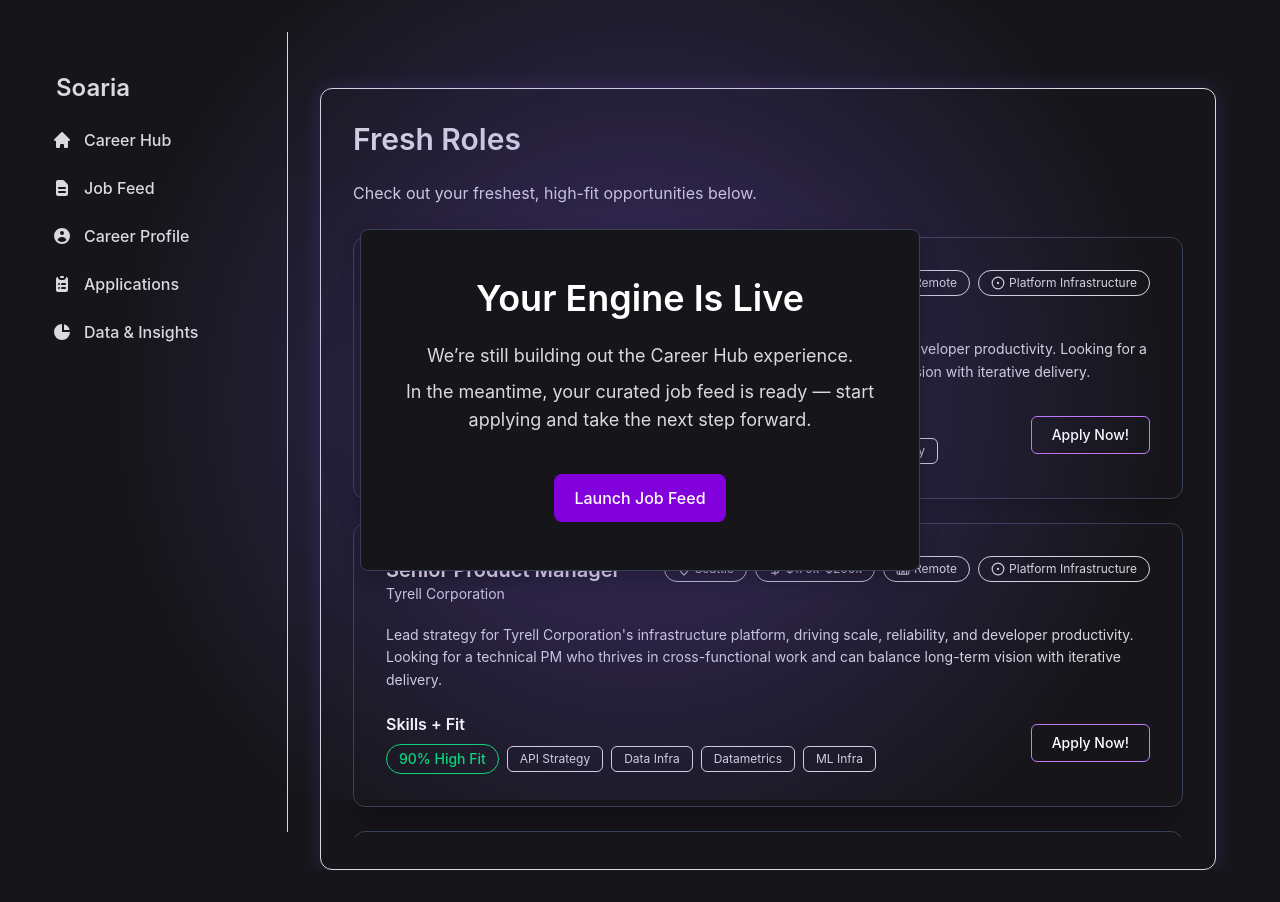
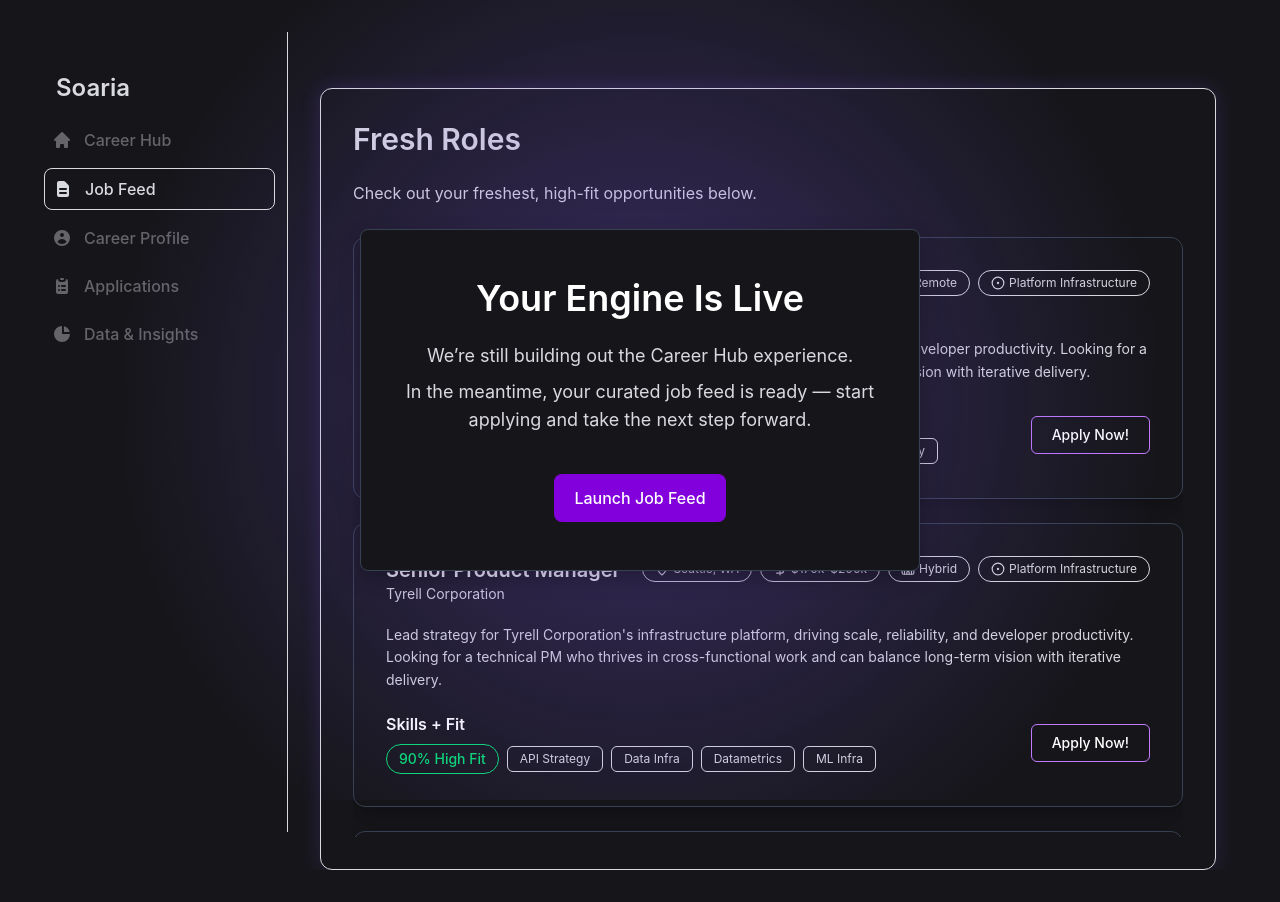
Before and after one commit to Soaria-pro/soaria-web, a Next.js app: page /careerhub in a window 1280 px wide. Built offline with nearby package versions, Linux system fonts and the light colour scheme.

Commit message:
[fix] deployment errors with new json file

```diff
--- a/components/careerhub/JobCard.tsx
+++ b/components/careerhub/JobCard.tsx
@@ -34,10 +34,23 @@ export default function JobCard({ job }: JobCardProps) {
     const iconClass = "w-3.5 h-3.5 text-white/70";
     if (label.toLowerCase().includes("seattle")) return <MapPin className={iconClass} />;
     if (label.includes("$")) return <DollarSign className={iconClass} />;
-    if (label.toLowerCase().includes("remote")) return <Building2 className={iconClass} />;
+    if (
+      label.toLowerCase().includes("remote") ||
+      label.toLowerCase().includes("hybrid") ||
+      label.toLowerCase().includes("on-site")
+    )
+      return <Building2 className={iconClass} />;
     if (label.toLowerCase().includes("platform")) return <CircleDot className={iconClass} />;
     return null;
   };
+
+  // ✅ Remove "Remote" tag if location already includes it
+  const cleanTags = job.tags.filter(
+    (tag) => !(job.location.toLowerCase().includes("remote") && tag.toLowerCase() === "remote")
+  );
+
+  // ✅ Combine & deduplicate tags
+  const tagList = [...new Set([job.location, job.salary, ...cleanTags])];
 
   return (
     <Card className="rounded-xl border border-white/10 bg-white/[0.04] hover:bg-white/[0.06] transition-all duration-300 shadow-lg">
@@ -54,7 +67,7 @@ export default function JobCard({ job }: JobCardProps) {
 
           {/* Right: Tags / Info Badges */}
           <div className={`flex flex-wrap gap-2 ${isMobile ? "justify-start mt-2" : "justify-end"}`}>
-            {[job.location, job.salary, ...job.tags].map((tag) => (
+            {tagList.map((tag) => (
               <div
                 key={tag}
                 className="flex items-center gap-1 px-3 py-1 text-xs rounded-full border border-white/20 text-white/80 bg-white/[0.05]"
@@ -68,18 +81,31 @@ export default function JobCard({ job }: JobCardProps) {
 
         {/* Description */}
         <p className="text-sm text-foreground/70 leading-relaxed text-left">
-          Lead strategy for {job.company}&apos;s infrastructure platform, driving scale, reliability, and developer productivity. Looking for a technical PM who thrives in cross-functional work and can balance long-term vision with iterative delivery.
+          Lead strategy for {job.company}&apos;s infrastructure platform, driving scale, reliability,
+          and developer productivity. Looking for a technical PM who thrives in cross-functional work
+          and can balance long-term vision with iterative delivery.
         </p>
 
         {/* Skills + Fit */}
-        <div className={`flex gap-5 ${isMobile ? "flex-col" : "flex-row items-center justify-between"}`}>
+        <div
+          className={`flex gap-5 ${
+            isMobile ? "flex-col" : "flex-row items-center justify-between"
+          }`}
+        >
           {/* Left: Skills + Fit */}
           <div className="flex flex-col gap-2 text-left">
             <h4 className="text-base font-semibold text-white">Skills + Fit</h4>
             <div className="flex flex-wrap items-center gap-2">
-              <span className="px-3 py-1 text-sm rounded-full border border-green-400 text-green-400 bg-green-400/10 font-medium">{job.fit}</span>
+              <span className="px-3 py-1 text-sm rounded-full border border-green-400 text-green-400 bg-green-400/10 font-medium">
+                {job.fit}
+              </span>
               {job.skills.map((skill) => (
-                <span key={skill} className="px-3 py-1 text-xs rounded-md border border-cyan-500/30 text-cyan-400 bg-cyan-400/10">{skill}</span>
+                <span
+                  key={skill}
+                  className="px-3 py-1 text-xs rounded-md border border-cyan-500/30 text-cyan-400 bg-cyan-400/10"
+                >
+                  {skill}
+                </span>
               ))}
             </div>
           </div>
@@ -87,7 +113,9 @@ export default function JobCard({ job }: JobCardProps) {
           {/* Right: Apply button */}
           <div className={isMobile ? "mt-2" : "shrink-0"}>
             <Link href={`/careerhub/${job.id}`}>
-              <button className="w-full px-5 py-2 text-sm font-medium text-white rounded-md border border-purple-400 hover:border-purple-300 hover:bg-purple-500/10 transition-all duration-300">Apply Now!</button>
+              <button className="w-full px-5 py-2 text-sm font-medium text-white rounded-md border border-purple-400 hover:border-purple-300 hover:bg-purple-500/10 transition-all duration-300">
+                Apply Now!
+              </button>
             </Link>
           </div>
         </div>
--- a/components/careerhub/SidebarNav.tsx
+++ b/components/careerhub/SidebarNav.tsx
@@ -1,7 +1,6 @@
 "use client";
 
 import { useState, useEffect } from "react";
-import Link from "next/link";
 import {
   HiHome,
   HiDocumentText,
@@ -15,30 +14,36 @@ import {
 export default function SidebarNav() {
   const [isMobile, setIsMobile] = useState(false);
   const [isOpen, setIsOpen] = useState(false);
-  const [hydrated, setHydrated] = useState(false); // ✅ guard to wait for client
+  const [hydrated, setHydrated] = useState(false);
 
   useEffect(() => {
     const handleResize = () => {
       const mobile = window.innerWidth < 768;
       setIsMobile(mobile);
-
-      // ✅ Desktop: open by default
-      // ✅ Mobile: closed by default
-      setIsOpen(!mobile);
+      setIsOpen(!mobile); // open on desktop by default
     };
 
     handleResize();
     window.addEventListener("resize", handleResize);
 
-    setHydrated(true); // ✅ mark ready after first render
-
+    setHydrated(true);
     return () => window.removeEventListener("resize", handleResize);
   }, []);
 
-  // 🧠 Wait until we know if it's mobile/desktop before showing anything
   if (!hydrated) return null;
 
   const toggleSidebar = () => setIsOpen((prev) => !prev);
+
+  // 🟣 The active route for now
+  const active = "jobfeed";
+
+  const navItems = [
+    { name: "Career Hub", icon: HiHome, id: "careerhub" },
+    { name: "Job Feed", icon: HiDocumentText, id: "jobfeed" },
+    { name: "Career Profile", icon: HiUserCircle, id: "profile" },
+    { name: "Applications", icon: HiClipboardList, id: "applications" },
+    { name: "Data & Insights", icon: HiChartPie, id: "insights" },
+  ];
 
   return (
     <>
@@ -58,49 +63,51 @@ export default function SidebarNav() {
       {/* 🔹 Sidebar */}
       <aside
         className={`transition-transform duration-300 ease-in-out
-          ${isMobile
-            ? `fixed top-0 left-0 z-40 w-64 h-screen bg-[#0B0B0F] border-r border-white/10 shadow-xl transform ${
-                isOpen ? "translate-x-0" : "-translate-x-full"
-              }`
-            : "relative z-20 w-64 h-screen bg-background/80 backdrop-blur-lg border-r border-white/10"
+          ${
+            isMobile
+              ? `fixed top-0 left-0 z-40 w-64 h-screen bg-[#0B0B0F] border-r border-white/10 shadow-xl transform ${
+                  isOpen ? "translate-x-0" : "-translate-x-full"
+                }`
+              : "relative z-20 w-64 h-screen bg-background/80 backdrop-blur-lg border-r border-white/10"
           }`}
       >
-        <div className={`h-full px-3 py-6 overflow-y-auto ${isMobile ? "mt-10" : ""}`}>
+        <div
+          className={`h-full px-3 py-6 overflow-y-auto ${
+            isMobile ? "mt-10" : ""
+          }`}
+        >
           {!isMobile && (
-            <h2 className="px-3 py-4 text-2xl font-semibold text-foreground">Soaria</h2>
+            <h2 className="px-3 py-4 text-2xl font-semibold text-foreground">
+              Soaria
+            </h2>
           )}
 
           <ul className="space-y-2 font-medium text-foreground/80">
-            <li>
-              <Link href="/careerhub" className="flex items-center p-2 rounded-lg hover:bg-white/5">
-                <HiHome className="w-5 h-5 text-foreground/60" />
-                <span className="ms-3">Career Hub</span>
-              </Link>
-            </li>
-            <li>
-              <Link href="/careerhub/jobs" className="flex items-center p-2 rounded-lg hover:bg-white/5">
-                <HiDocumentText className="w-5 h-5 text-foreground/60" />
-                <span className="ms-3">Job Feed</span>
-              </Link>
-            </li>
-            <li>
-              <Link href="/careerhub/profile" className="flex items-center p-2 rounded-lg hover:bg-white/5">
-                <HiUserCircle className="w-5 h-5 text-foreground/60" />
-                <span className="ms-3">Career Profile</span>
-              </Link>
-            </li>
-            <li>
-              <Link href="/careerhub/applications" className="flex items-center p-2 rounded-lg hover:bg-white/5">
-                <HiClipboardList className="w-5 h-5 text-foreground/60" />
-                <span className="ms-3">Applications</span>
-              </Link>
-            </li>
-            <li>
-              <Link href="/careerhub/insights" className="flex items-center p-2 rounded-lg hover:bg-white/5">
-                <HiChartPie className="w-5 h-5 text-foreground/60" />
-                <span className="ms-3">Data & Insights</span>
-              </Link>
-            </li>
+            {navItems.map(({ name, icon: Icon, id }) => {
+              const isActive = id === active;
+              const isDisabled = id !== "jobfeed";
+
+              return (
+                <li key={id}>
+                  <div
+                    className={`flex items-center p-2 rounded-lg transition
+                      ${
+                        isActive
+                          ? "bg-primary/20 text-primary border border-primary/40"
+                          : "text-foreground/60"
+                      }
+                      ${
+                        isDisabled
+                          ? "opacity-40 pointer-events-none"
+                          : "hover:bg-white/5 cursor-pointer"
+                      }`}
+                  >
+                    <Icon className="w-5 h-5" />
+                    <span className="ms-3">{name}</span>
+                  </div>
+                </li>
+              );
+            })}
           </ul>
         </div>
       </aside>
--- a/data/jobs.json
+++ b/data/jobs.json
@@ -4,101 +4,121 @@
     "id": 1,
     "title": "Senior Product Manager",
     "company": "Firefly",
-        "location": "Seattle",
+    "location": "Seattle, WA",
     "salary": "$170k–$200k",
     "tags": ["Remote", "Platform Infrastructure"],
     "fit": "92% High Fit",
-        "skills": ["API Strategy", "Cloud Infra", "Developer Tools", "Site Reliability"]
+    "skills": ["API Strategy", "Cloud Infra", "Developer Tools", "Site Reliability"],
+    "company_blurb": "Firefly builds cloud automation software that helps enterprise engineering teams manage infrastructure across AWS, Azure, and GCP with precision and transparency.",
+    "role_summary": "Own the roadmap for developer productivity and cross-cloud orchestration, defining APIs and tools that improve reliability and release velocity."
   },
   {
     "id": 2,
     "title": "Senior Product Manager",
     "company": "Tyrell Corporation",
-        "location": "Seattle",
+    "location": "Seattle, WA",
     "salary": "$170k–$200k",
-        "tags": ["Remote", "Platform Infrastructure"],
+    "tags": ["Hybrid", "Platform Infrastructure"],
     "fit": "90% High Fit",
-        "skills": ["API Strategy", "Data Infra", "Datametrics", "ML Infra"]
+    "skills": ["API Strategy", "Data Infra", "Datametrics", "ML Infra"],
+    "company_blurb": "Tyrell Corporation designs intelligent systems for enterprise analytics, bridging classical data warehouses with AI-native observability.",
+    "role_summary": "Define the next generation of data APIs and ML-powered observability features used by engineering teams globally."
   },
   {
     "id": 3,
-        "title": "Lead UX Designer",
-        "company": "Nova Systems",
-        "location": "San Francisco",
-        "salary": "$150k–$180k",
-        "tags": ["Hybrid", "Enterprise SaaS"],
-        "fit": "88% Strong Fit",
-        "skills": ["Figma", "Design Systems", "User Research", "Accessibility"]
+    "title": "Staff Product Manager",
+    "company": "Nimbus Cloud",
+    "location": "San Francisco, CA",
+    "salary": "$185k–$220k",
+    "tags": ["Hybrid", "Cloud Platforms"],
+    "fit": "94% High Fit",
+    "skills": ["Kubernetes", "Terraform", "CI/CD", "Platform Reliability"],
+    "company_blurb": "Nimbus Cloud is a fast-growing SaaS platform providing scalable developer infrastructure for global software teams.",
+    "role_summary": "Lead strategy and roadmap for Kubernetes orchestration and multi-tenant infrastructure reliability."
   },
   {
     "id": 4,
-        "title": "AI Research Engineer",
-        "company": "Blue Horizon Labs",
-        "location": "New York",
-        "salary": "$190k–$220k",
-        "tags": ["Remote", "AI & ML"],
-        "fit": "95% Excellent Fit",
-        "skills": ["LLMs", "Deep Learning", "Python", "PyTorch"]
+    "title": "Principal Product Manager, Developer Experience",
+    "company": "Volt Systems",
+    "location": "Remote",
+    "salary": "$190k–$230k",
+    "tags": ["Remote", "Developer Experience"],
+    "fit": "91% High Fit",
+    "skills": ["Internal Tooling", "APIs", "Automation", "Metrics & SLAs"],
+    "company_blurb": "Volt Systems provides internal developer platforms that unify metrics, deployment, and observability across distributed teams.",
+    "role_summary": "Drive platform initiatives that improve developer velocity, automation, and system reliability through intuitive internal tooling."
   },
   {
     "id": 5,
-        "title": "Data Product Manager",
+    "title": "Senior PM, Data Platform",
     "company": "Helios Analytics",
-        "location": "Austin",
+    "location": "Austin, TX",
     "salary": "$160k–$190k",
     "tags": ["On-site", "Data Platform"],
-        "fit": "87% Strong Fit",
-        "skills": ["Data Warehousing", "ETL", "SQL", "Stakeholder Management"]
+    "fit": "88% Strong Fit",
+    "skills": ["Data Warehousing", "ETL", "Databricks", "SQL"],
+    "company_blurb": "Helios Analytics builds modern data infrastructure for fast-moving startups, focused on scalable ETL and real-time analytics pipelines.",
+    "role_summary": "Define and execute data platform vision, from ingestion to insight, for analytics and ML readiness."
   },
   {
     "id": 6,
-        "title": "Principal Engineer",
+    "title": "Group Product Manager, Platform Reliability",
     "company": "Quantum Forge",
-        "location": "Boston",
+    "location": "Boston, MA",
     "salary": "$200k–$240k",
     "tags": ["Remote", "Cloud Infrastructure"],
-        "fit": "91% High Fit",
-        "skills": ["Kubernetes", "AWS", "Distributed Systems", "Scalability"]
+    "fit": "93% High Fit",
+    "skills": ["Observability", "SRE", "Distributed Systems", "Scale"],
+    "company_blurb": "Quantum Forge provides large-scale infrastructure solutions for cloud-native organizations running critical workloads.",
+    "role_summary": "Lead multiple PMs in shaping reliability and scalability initiatives across the platform engineering stack."
   },
   {
     "id": 7,
-        "title": "Growth Marketing Lead",
-        "company": "Orbitly",
-        "location": "Los Angeles",
-        "salary": "$140k–$170k",
-        "tags": ["Hybrid", "B2B SaaS"],
-        "fit": "85% Good Fit",
-        "skills": ["SEO", "Performance Marketing", "Product Analytics", "Conversion Optimization"]
+    "title": "Product Manager, ML Infrastructure",
+    "company": "Blue Horizon Labs",
+    "location": "New York, NY",
+    "salary": "$175k–$210k",
+    "tags": ["Hybrid", "AI & ML"],
+    "fit": "89% Strong Fit",
+    "skills": ["ML Infra", "Pipelines", "APIs", "Data Governance"],
+    "company_blurb": "Blue Horizon Labs builds high-performance ML infrastructure that powers model deployment and monitoring at scale.",
+    "role_summary": "Own the ML platform roadmap, improving data ingestion, feature store quality, and production model reliability."
   },
   {
     "id": 8,
-        "title": "Software Engineer II",
-        "company": "Zenith Robotics",
-        "location": "Denver",
-        "salary": "$130k–$160k",
-        "tags": ["On-site", "Autonomous Systems"],
-        "fit": "84% Good Fit",
-        "skills": ["C++", "ROS", "Computer Vision", "Embedded Systems"]
+    "title": "Technical Program Manager",
+    "company": "Lunaris",
+    "location": "Chicago, IL",
+    "salary": "$150k–$180k",
+    "tags": ["Remote", "AI Infrastructure"],
+    "fit": "86% Good Fit",
+    "skills": ["Cross-Functional Leadership", "System Design", "Agile", "Metrics Tracking"],
+    "company_blurb": "Lunaris builds orchestration tools for AI compute clusters, optimizing workloads and reducing infrastructure costs.",
+    "role_summary": "Coordinate technical programs that improve orchestration reliability and cross-team data workflows."
   },
   {
     "id": 9,
-        "title": "Technical Program Manager",
-        "company": "Lunaris",
-        "location": "Chicago",
-        "salary": "$150k–$180k",
-        "tags": ["Remote", "AI Infrastructure"],
-        "fit": "89% Strong Fit",
-        "skills": ["Agile", "Cross-Functional Leadership", "System Design", "Risk Management"]
+    "title": "Senior Product Manager, Core Systems",
+    "company": "Vertex Dynamics",
+    "location": "San Diego, CA",
+    "salary": "$180k–$210k",
+    "tags": ["Hybrid", "Operational Excellence"],
+    "fit": "82% Strong Fit",
+    "skills": ["Process Optimization", "Platform Tools", "Stakeholder Alignment", "Metrics Design"],
+    "company_blurb": "Vertex Dynamics creates platform software for large-scale data processing and analytics at financial institutions.",
+    "role_summary": "Own the strategy and prioritization for core platform reliability and performance tooling."
   },
   {
     "id": 10,
-        "title": "Head of Product Operations",
-        "company": "Vertex Dynamics",
-        "location": "San Diego",
-        "salary": "$180k–$210k",
-        "tags": ["Hybrid", "Operational Excellence"],
-        "fit": "93% High Fit",
-        "skills": ["Product Strategy", "Metrics Design", "Process Optimization", "Stakeholder Alignment"]
+    "title": "Product Manager, AI Enablement",
+    "company": "Orion Labs",
+    "location": "Denver, CO",
+    "salary": "$160k–$185k",
+    "tags": ["Remote", "AI Systems"],
+    "fit": "63% Moderate Fit",
+    "skills": ["LLMs", "AI Ops", "Prompt Engineering", "Data Products"],
+    "company_blurb": "Orion Labs develops enterprise-grade AI tools that enable teams to integrate language models into existing business systems.",
+    "role_summary": "Collaborate with engineering and research to design and deliver APIs that bring LLM-powered insights into enterprise workflows."
   }
 ]
 }
```
Lines whose indentation alone changed are shown as unchanged.
